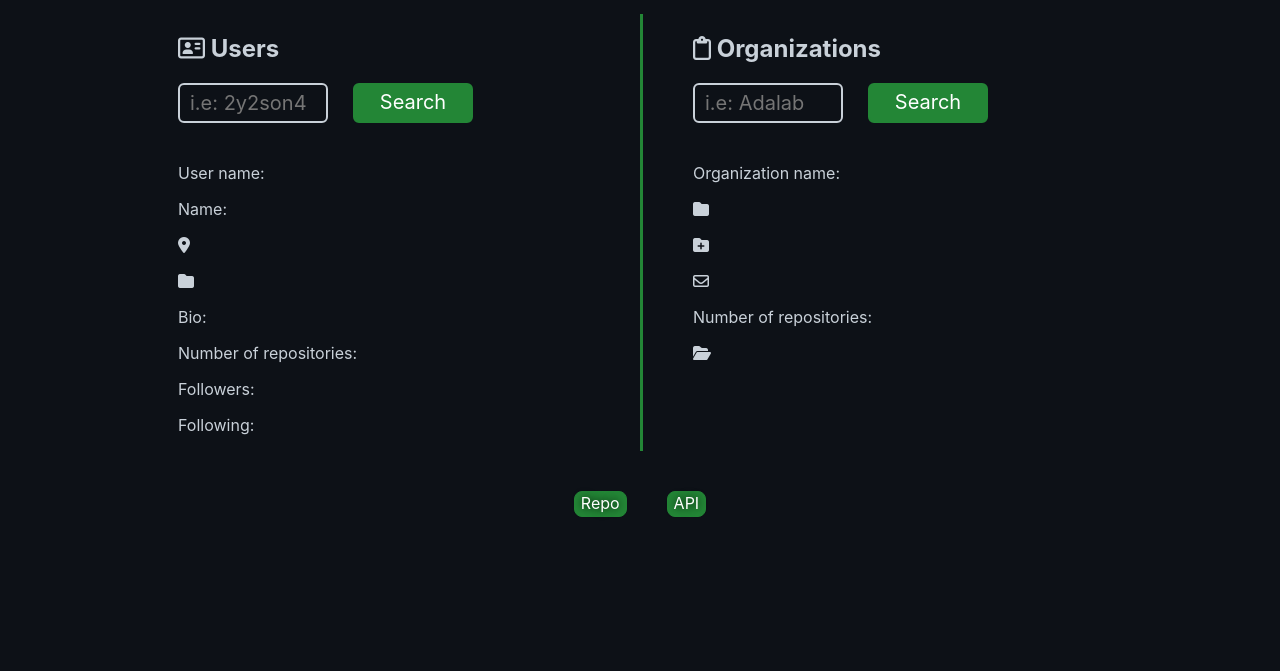
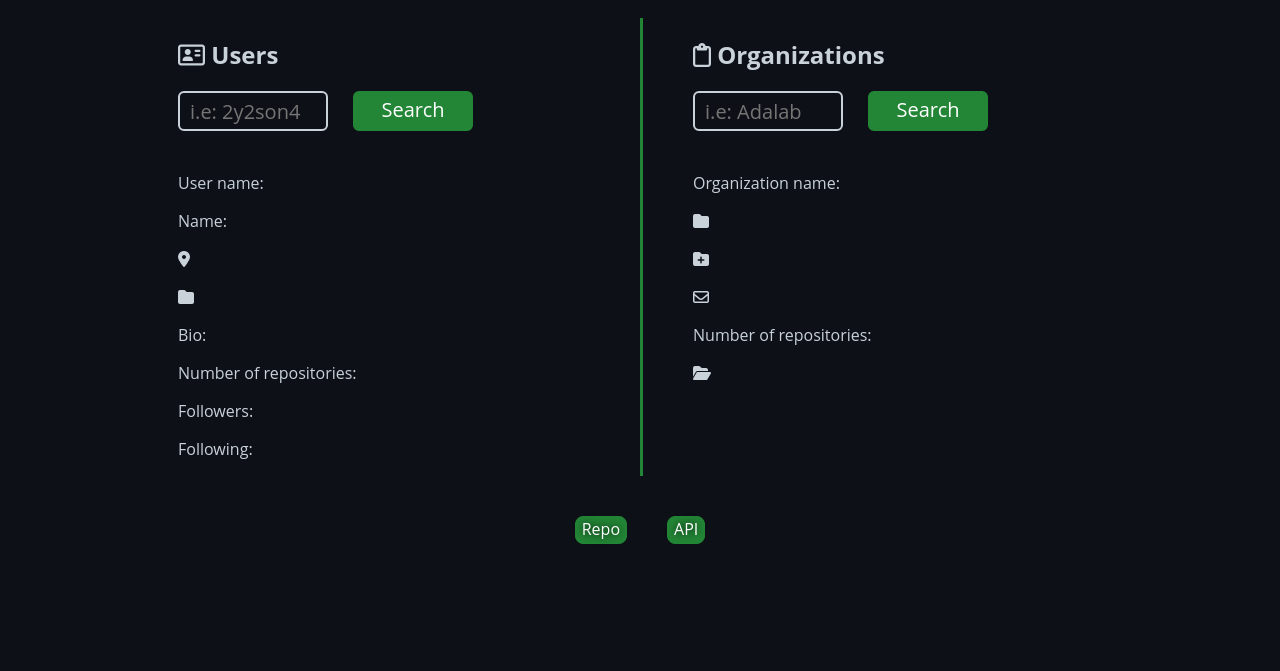
Before and after one commit to 2y2son4/github-users-organizations-search, a plain HTML site: page index.html in a window 1280 px wide. Shown: the part 129-800 px from the top of the page. Drawn offline with Linux system fonts and the light colour scheme.

Commit message:
:lipstick: Update main font

```diff
--- a/styles/main.css
+++ b/styles/main.css
@@ -1,6 +1,5 @@
 * {
-  font-family: -apple-system, BlinkMacSystemFont, 'Segoe UI', Roboto, Oxygen, Ubuntu, Cantarell, 'Open Sans',
-    'Helvetica Neue', sans-serif;
+  font-family: 'Open Sans', 'Helvetica Neue', sans-serif;
   box-sizing: border-box;
   background-color: #0d1117;
   color: #c9d1d9;
@@ -81,6 +80,9 @@
 .twitter {
   color: #00acee;
 }
+.list-element {
+  margin: 5px 0;
+}
 
 .users {
   width: 50%;
```
